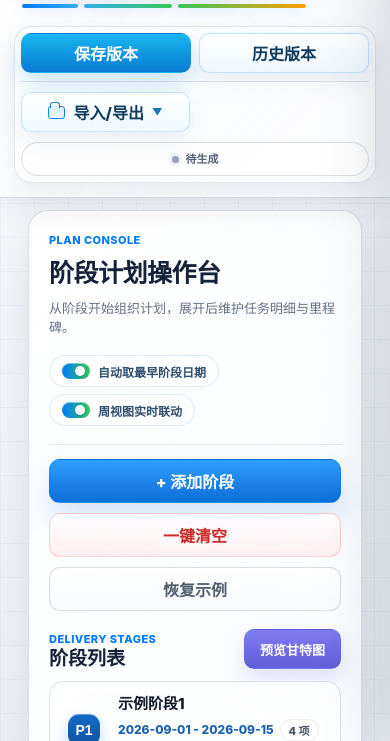
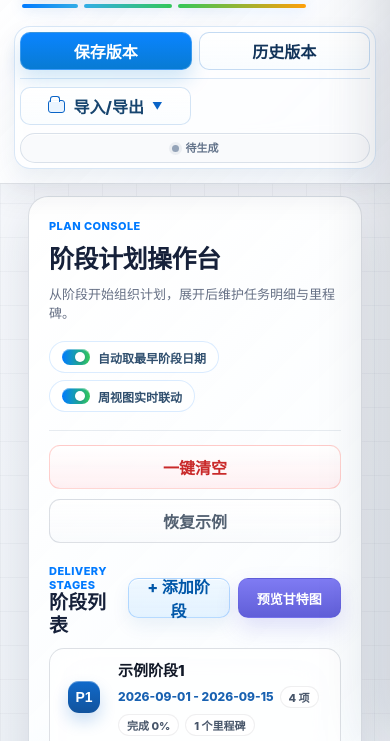
Before and after one commit to muvi0101/LiteGantt, a website: page public/index.html in a window 390 px wide. Shown: the part 103-844 px from the top of the page. Drawn offline with Linux system fonts and the light colour scheme.

Commit message:
Refine task defaults and toolbar UI

```diff
--- a/public/app.js
+++ b/public/app.js
@@ -9,10 +9,10 @@ const defaultProject = {
       start: '2026-09-01',
       end: '2026-09-15',
       tasks: [
-        { name: '阶段1-示例任务1', start: '2026-09-01', end: '2026-09-03', status: '已完成', progress: 100 },
-        { name: '阶段1-示例任务2', start: '2026-09-04', end: '2026-09-08', status: '已完成', progress: 100 },
-        { name: '阶段1-示例任务3', start: '2026-09-09', end: '2026-09-15', status: '已完成', progress: 100 },
-        { name: '示例里程碑', start: '2026-09-15', end: '2026-09-15', status: '已完成', progress: 100, milestone: true },
+        { name: '阶段1-示例任务1', start: '2026-09-01', end: '2026-09-03', status: '未开始', progress: 0 },
+        { name: '阶段1-示例任务2', start: '2026-09-04', end: '2026-09-08', status: '未开始', progress: 0 },
+        { name: '阶段1-示例任务3', start: '2026-09-09', end: '2026-09-15', status: '未开始', progress: 0 },
+        { name: '示例里程碑', start: '2026-09-15', end: '2026-09-15', status: '未开始', progress: 0, milestone: true },
       ],
     },
     {
@@ -20,9 +20,9 @@ const defaultProject = {
       start: '2026-09-16',
       end: '2026-10-10',
       tasks: [
-        { name: '阶段2-示例任务1', start: '2026-09-16', end: '2026-09-30', status: '进行中', progress: 70 },
-        { name: '阶段2-示例任务2', start: '2026-09-16', end: '2026-09-23', status: '已完成', progress: 100 },
-        { name: '阶段2-示例任务3', start: '2026-09-20', end: '2026-09-27', status: '进行中', progress: 55 },
+        { name: '阶段2-示例任务1', start: '2026-09-16', end: '2026-09-30', status: '未开始', progress: 0 },
+        { name: '阶段2-示例任务2', start: '2026-09-16', end: '2026-09-23', status: '未开始', progress: 0 },
+        { name: '阶段2-示例任务3', start: '2026-09-20', end: '2026-09-27', status: '未开始', progress: 0 },
         { name: '阶段2-示例任务4', start: '2026-09-30', end: '2026-10-09', status: '未开始', progress: 0 },
         { name: '示例里程碑', start: '2026-10-10', end: '2026-10-10', status: '未开始', progress: 0, milestone: true },
       ],
@@ -32,7 +32,7 @@ const defaultProject = {
       start: '2026-10-11',
       end: '2026-10-30',
       tasks: [
-        { name: '阶段3-示例任务1', start: '2026-10-11', end: '2026-10-18', status: '进行中', progress: 35 },
+        { name: '阶段3-示例任务1', start: '2026-10-11', end: '2026-10-18', status: '未开始', progress: 0 },
         { name: '阶段3-示例任务2', start: '2026-10-13', end: '2026-10-22', status: '未开始', progress: 0 },
         { name: '阶段3-示例任务3', start: '2026-10-19', end: '2026-10-29', status: '未开始', progress: 0 },
         { name: '示例里程碑', start: '2026-10-30', end: '2026-10-30', status: '未开始', progress: 0, milestone: true },
@@ -296,8 +296,27 @@ function populateDependencyOptions(input, phase, taskIndex, subtask, subIndex) {
 }
 
 function syncBreakdownDerivedViews() {
+  updateBreakdownSummaryView();
   renderProjectStats();
   renderRightPane();
+}
+
+function getOpenBreakdownTask() {
+  const { phaseIndex, taskIndex } = breakdownOpen;
+  if (!Number.isInteger(phaseIndex) || !Number.isInteger(taskIndex)) return null;
+  return state.phases[phaseIndex]?.tasks[taskIndex] || null;
+}
+
+function updateBreakdownSummaryView() {
+  const task = getOpenBreakdownTask();
+  const panel = document.querySelector('.inline-breakdown-panel');
+  if (!task || !panel) return;
+  const subtasks = Array.isArray(task.subtasks) ? task.subtasks : [];
+  const progress = getTaskBreakdownProgress(task);
+  const countValue = panel.querySelector('[data-breakdown-meta="subtask-count"] strong');
+  const progressValue = panel.querySelector('[data-breakdown-meta="progress"] strong');
+  if (countValue) countValue.textContent = `${subtasks.length}项`;
+  if (progressValue) progressValue.textContent = progress === null ? '未拆解' : `${progress}%`;
 }
 
 function bindSubtaskRow(row, phase, task, taskIndex, subtask, subIndex) {
@@ -356,8 +375,9 @@ function bindSubtaskRow(row, phase, task, taskIndex, subtask, subIndex) {
   });
 }
 
-function makeBreakdownMeta(label, value) {
+function makeBreakdownMeta(label, value, key = '') {
   const item = makeElement('span', 'inline-breakdown-meta');
+  if (key) item.dataset.breakdownMeta = key;
   item.append(makeElement('strong', '', value), makeElement('small', '', label));
   return item;
 }
@@ -378,8 +398,8 @@ function renderBreakdownPanel(phaseIndex, taskIndex) {
   summaryMeta.append(
     makeBreakdownMeta('父任务区间', task.start && task.end ? `${fmtMd(task.start)}-${fmtMd(task.end)}` : '-'),
     makeBreakdownMeta('计划用时', task.start && task.end ? `${daysInclusiveIso(task.start, task.end)}天` : '-'),
-    makeBreakdownMeta('子任务', `${task.subtasks.length}项`),
-    makeBreakdownMeta('完成度', progress === null ? '未拆解' : `${progress}%`),
+    makeBreakdownMeta('子任务', `${task.subtasks.length}项`, 'subtask-count'),
+    makeBreakdownMeta('完成度', progress === null ? '未拆解' : `${progress}%`, 'progress'),
   );
   summary.append(summaryMeta);
 
--- a/public/index.html
+++ b/public/index.html
@@ -69,7 +69,6 @@
 
           <div class="command-section action-panel" aria-label="阶段操作">
             <div class="action-stack">
-              <button id="addPhaseBtn" class="secondary-btn" type="button">+ 添加阶段</button>
               <button id="clearBtn" class="danger-btn" type="button">一键清空</button>
               <button id="resetBtn" class="ghost-btn" type="button">恢复示例</button>
             </div>
@@ -82,6 +81,7 @@
                 <h2>阶段列表</h2>
               </div>
               <div class="workspace-head-actions">
+                <button id="addPhaseBtn" class="secondary-btn workspace-add-phase-btn" type="button">+ 添加阶段</button>
                 <button id="previewGanttBtn" class="preview-btn workspace-preview-btn" type="button">
                   <span>预览甘特图</span>
                 </button>
@@ -248,7 +248,7 @@
               <span class="task-detail-eyebrow">Task Details</span>
               <h3>任务明细</h3>
             </div>
-            <button class="add-task secondary-btn" type="button">添加任务</button>
+            <button class="add-task secondary-btn" type="button">+ 添加任务</button>
           </div>
           <div class="task-table">
             <div class="task-row task-row-head">
--- a/public/styles.css
+++ b/public/styles.css
@@ -182,25 +182,27 @@ button {
 
 .top-actions {
   display: grid;
-  grid-template-columns: auto auto minmax(150px, 230px);
-  gap: 10px;
+  grid-template-columns: auto auto minmax(120px, 184px);
+  gap: 8px;
   align-items: center;
   justify-content: end;
   min-width: 0;
-  padding: 6px;
-  border: 1px solid rgba(45, 63, 92, 0.12);
-  border-radius: 18px;
-  background: rgba(255, 255, 255, 0.58);
-  box-shadow: var(--tight-shadow);
+  padding: 5px;
+  border: 1px solid rgba(207, 225, 244, 0.78);
+  border-radius: 16px;
+  background: rgba(255, 255, 255, 0.66);
+  box-shadow: 0 10px 24px rgba(15, 59, 94, 0.07);
+  backdrop-filter: blur(18px) saturate(150%);
+  -webkit-backdrop-filter: blur(18px) saturate(150%);
 }
 
 .version-action-group {
   display: grid;
   grid-template-columns: repeat(2, minmax(108px, auto));
-  gap: 8px;
-  align-items: center;
-  padding-right: 8px;
-  border-right: 1px solid rgba(45, 63, 92, 0.12);
+  gap: 7px;
+  align-items: center;
+  padding-right: 9px;
+  border-right: 1px solid rgba(207, 225, 244, 0.78);
 }
 
 .io-menu {
@@ -219,7 +221,7 @@ button {
 .version-history-btn,
 .io-menu-btn {
   min-width: 112px;
-  min-height: 40px;
+  min-height: 38px;
   padding: 0 16px;
   border: 1px solid transparent;
   border-radius: 10px;
@@ -229,15 +231,16 @@ button {
 
 .version-save-btn {
   color: #fff;
-  background: linear-gradient(180deg, #18b7ef, #087bd3);
-  box-shadow: 0 12px 26px rgba(8, 123, 211, 0.2);
+  border-color: rgba(255, 255, 255, 0.2);
+  background: linear-gradient(180deg, #0a84ff, #087bd3);
+  box-shadow: 0 10px 20px rgba(8, 123, 211, 0.18);
 }
 
 .version-history-btn {
-  color: #0f3b5e;
-  border-color: rgba(0, 122, 255, 0.22);
-  background: linear-gradient(180deg, rgba(255, 255, 255, 0.96), rgba(236, 247, 255, 0.82));
-  box-shadow: 0 10px 22px rgba(15, 59, 94, 0.08);
+  color: #12345a;
+  border-color: rgba(191, 215, 242, 0.9);
+  background: linear-gradient(180deg, rgba(255, 255, 255, 0.98), rgba(248, 252, 255, 0.88));
+  box-shadow: inset 0 1px 0 rgba(255, 255, 255, 0.82);
 }
 
 .version-save-btn:hover,
@@ -251,20 +254,32 @@ button {
   align-items: center;
   justify-content: center;
   gap: 8px;
-  color: #0f3b5e;
-  border-color: rgba(0, 122, 255, 0.2);
+  color: #17456f;
+  border-color: rgba(207, 225, 244, 0.9);
   background:
-    linear-gradient(180deg, rgba(255, 255, 255, 0.96), rgba(237, 248, 255, 0.84));
-  box-shadow: 0 10px 22px rgba(15, 59, 94, 0.08);
+    linear-gradient(180deg, rgba(255, 255, 255, 0.96), rgba(250, 253, 255, 0.88));
+  box-shadow: inset 0 1px 0 rgba(255, 255, 255, 0.84);
+}
+
+.version-history-btn:hover,
+.io-menu-btn:hover {
+  border-color: rgba(10, 132, 255, 0.3);
+  background:
+    linear-gradient(180deg, rgba(255, 255, 255, 1), rgba(241, 248, 255, 0.92));
+  box-shadow: 0 8px 18px rgba(10, 100, 199, 0.08);
+}
+
+.version-save-btn:hover {
+  box-shadow: 0 13px 24px rgba(8, 123, 211, 0.23);
 }
 
 .io-menu-icon {
   position: relative;
   width: 17px;
   height: 13px;
-  border: 1.8px solid #0b86dc;
+  border: 1.8px solid #0a64c7;
   border-radius: 3px;
-  background: linear-gradient(180deg, rgba(50, 173, 230, 0.2), rgba(255, 255, 255, 0.1));
+  background: rgba(10, 132, 255, 0.08);
 }
 
 .io-menu-icon::before {
@@ -274,14 +289,14 @@ button {
   left: 1px;
   width: 8px;
   height: 5px;
-  border: 1.8px solid #0b86dc;
+  border: 1.8px solid #0a64c7;
   border-bottom: 0;
   border-radius: 3px 3px 0 0;
-  background: rgba(255, 255, 255, 0.82);
+  background: rgba(255, 255, 255, 0.95);
 }
 
 .io-menu-caret {
-  color: #1976b8;
+  color: #0a64c7;
   font-size: 10px;
   line-height: 1;
   transition: transform 0.16s ease;
@@ -300,11 +315,11 @@ button {
   gap: 6px;
   width: 168px;
   padding: 8px;
-  border: 1px solid rgba(0, 122, 255, 0.16);
+  border: 1px solid rgba(207, 225, 244, 0.92);
   border-radius: 13px;
   background:
-    linear-gradient(145deg, rgba(255, 255, 255, 0.98), rgba(241, 249, 255, 0.94));
-  box-shadow: 0 18px 38px rgba(15, 59, 94, 0.16);
+    linear-gradient(145deg, rgba(255, 255, 255, 0.98), rgba(247, 251, 255, 0.96));
+  box-shadow: 0 18px 32px rgba(15, 59, 94, 0.12);
   opacity: 0;
   pointer-events: none;
   transform: translateY(-6px) scale(0.98);
@@ -323,7 +338,7 @@ button {
   padding: 0 12px;
   border: 1px solid transparent;
   border-radius: 9px;
-  background: rgba(255, 255, 255, 0.62);
+  background: transparent;
   color: #12345a;
   font-size: 13px;
   font-weight: 780;
@@ -332,8 +347,8 @@ button {
 }
 
 .io-menu-item:hover {
-  border-color: rgba(0, 122, 255, 0.18);
-  background: rgba(228, 243, 255, 0.82);
+  border-color: rgba(10, 132, 255, 0.18);
+  background: rgba(232, 244, 255, 0.74);
   transform: translateX(1px);
 }
 
@@ -548,7 +563,6 @@ button {
   align-content: center;
 }
 
-.action-stack .secondary-btn,
 .action-stack .danger-btn,
 .action-stack .ghost-btn {
   height: 36px;
@@ -559,16 +573,6 @@ button {
   white-space: nowrap;
 }
 
-.action-stack .secondary-btn {
-  grid-column: 1 / -1;
-  min-height: 40px;
-  color: #fff;
-  background:
-    linear-gradient(180deg, rgba(37, 153, 255, 0.95), rgba(0, 102, 214, 0.95));
-  border-color: rgba(0, 102, 214, 0.16);
-  box-shadow: 0 15px 30px rgba(0, 102, 214, 0.18);
-}
-
 .action-stack .danger-btn {
   background: linear-gradient(180deg, rgba(255, 255, 255, 0.9), rgba(255, 235, 238, 0.72));
 }
@@ -624,6 +628,7 @@ button {
   display: grid;
   grid-template-columns: 1fr;
   grid-template-rows: auto auto auto;
+  align-content: start;
   gap: 0;
   min-width: 0;
   min-height: 0;
@@ -703,6 +708,7 @@ button {
 }
 
 .left-console .workspace {
+  align-self: start;
   gap: 10px;
   padding: 0;
   margin-top: 16px;
@@ -721,6 +727,7 @@ button {
 .left-console .workspace-preview-btn {
   min-width: 132px;
   min-height: 40px;
+  height: 40px;
   font-size: 13px;
 }
 
@@ -768,6 +775,7 @@ button {
 }
 
 .left-console .action-panel {
+  align-self: start;
   margin-top: 14px;
   margin-bottom: 0;
   padding: 0;
@@ -778,11 +786,10 @@ button {
 }
 
 .left-console .action-stack {
-  grid-template-columns: 1.2fr 1fr 1fr;
+  grid-template-columns: repeat(2, minmax(0, 1fr));
   gap: 10px;
 }
 
-.left-console .action-stack .secondary-btn,
 .left-console .action-stack .danger-btn,
 .left-console .action-stack .ghost-btn {
   grid-column: auto;
@@ -976,13 +983,13 @@ input[readonly] {
 }
 
 .status-box {
-  min-height: 34px;
-  min-width: 0;
-  padding: 0 13px;
-  border: 1px solid var(--line);
+  min-height: 30px;
+  min-width: 0;
+  padding: 0 11px;
+  border: 1px solid rgba(214, 222, 232, 0.9);
   border-radius: 999px;
-  background: rgba(255, 255, 255, 0.72);
-  color: #526071;
+  background: rgba(248, 250, 252, 0.86);
+  color: #64748b;
   font-size: 11px;
   font-weight: 760;
   line-height: 1.25;
@@ -992,6 +999,7 @@ input[readonly] {
   overflow: hidden;
   white-space: nowrap;
   text-overflow: ellipsis;
+  box-shadow: inset 0 1px 0 rgba(255, 255, 255, 0.75);
 }
 
 .status-box::before {
@@ -1005,8 +1013,8 @@ input[readonly] {
 }
 
 .status-box.error {
-  border-color: rgba(255, 45, 85, 0.28);
-  background: rgba(255, 45, 85, 0.08);
+  border-color: rgba(239, 68, 68, 0.22);
+  background: rgba(254, 242, 242, 0.82);
   color: #b42342;
 }
 
@@ -1016,9 +1024,9 @@ input[readonly] {
 }
 
 .status-box.ok {
-  border-color: rgba(52, 199, 89, 0.28);
-  background: rgba(52, 199, 89, 0.1);
-  color: #0b6b3a;
+  border-color: rgba(34, 197, 94, 0.24);
+  background: rgba(240, 253, 244, 0.82);
+  color: #15803d;
 }
 
 .status-box.ok::before {
@@ -1978,8 +1986,39 @@ input[readonly] {
   display: flex;
   align-items: center;
   justify-content: flex-end;
+  gap: 8px;
   flex: 0 0 auto;
   min-width: 0;
+}
+
+.workspace-add-phase-btn {
+  min-width: 124px;
+  min-height: 40px;
+  height: 40px;
+  margin-top: 0;
+  padding: 0 14px;
+  border-radius: 10px;
+}
+
+.workspace-add-phase-btn,
+.task-detail-head .add-task {
+  display: inline-flex;
+  align-items: center;
+  justify-content: center;
+  background: linear-gradient(180deg, rgba(239, 248, 255, 0.96), rgba(220, 239, 255, 0.78));
+  border-color: rgba(0, 122, 255, 0.24);
+  color: #0057a8;
+  font-weight: 850;
+  box-shadow:
+    inset 0 1px 0 rgba(255, 255, 255, 0.84),
+    0 8px 18px rgba(0, 87, 168, 0.08);
+}
+
+.workspace-add-phase-btn:hover,
+.task-detail-head .add-task:hover {
+  background: linear-gradient(180deg, rgba(226, 243, 255, 0.98), rgba(205, 231, 255, 0.84));
+  border-color: rgba(0, 122, 255, 0.36);
+  transform: translateY(-1px);
 }
 
 .workspace-preview-btn {
@@ -3321,13 +3360,6 @@ input[readonly] {
 .task-detail-head .add-task {
   flex: 0 0 auto;
   height: 34px;
-  background: color-mix(in srgb, var(--phase-accent, var(--blue)) 9%, #fff);
-  border-color: color-mix(in srgb, var(--phase-accent, var(--blue)) 24%, transparent);
-  color: color-mix(in srgb, var(--phase-accent, var(--blue)) 78%, #0f172a);
-}
-
-.task-detail-head .add-task:hover {
-  background: color-mix(in srgb, var(--phase-accent, var(--blue)) 15%, #fff);
 }
 
 .breakdown-btn {
@@ -3498,16 +3530,11 @@ input[readonly] {
     grid-template-columns: 1fr;
   }
 
-  .action-stack .secondary-btn,
   .action-stack .danger-btn,
   .action-stack .ghost-btn {
     grid-column: 1 / -1;
     height: 40px;
     white-space: nowrap;
-  }
-
-  .action-stack .secondary-btn {
-    min-height: 46px;
   }
 }
 
@@ -3693,7 +3720,7 @@ input[readonly] {
     padding-right: 0;
     padding-bottom: 8px;
     border-right: 0;
-    border-bottom: 1px solid rgba(45, 63, 92, 0.12);
+    border-bottom: 1px solid rgba(207, 225, 244, 0.78);
   }
 
   .io-menu-panel {
@@ -3730,10 +3757,9 @@ input[readonly] {
   }
 
   .action-stack {
-    grid-template-columns: minmax(0, 1.05fr) minmax(0, 1fr) minmax(0, 1fr);
-  }
-
-  .action-stack .secondary-btn,
+    grid-template-columns: repeat(2, minmax(0, 1fr));
+  }
+
   .action-stack .danger-btn,
   .action-stack .ghost-btn {
     grid-column: auto;
```
